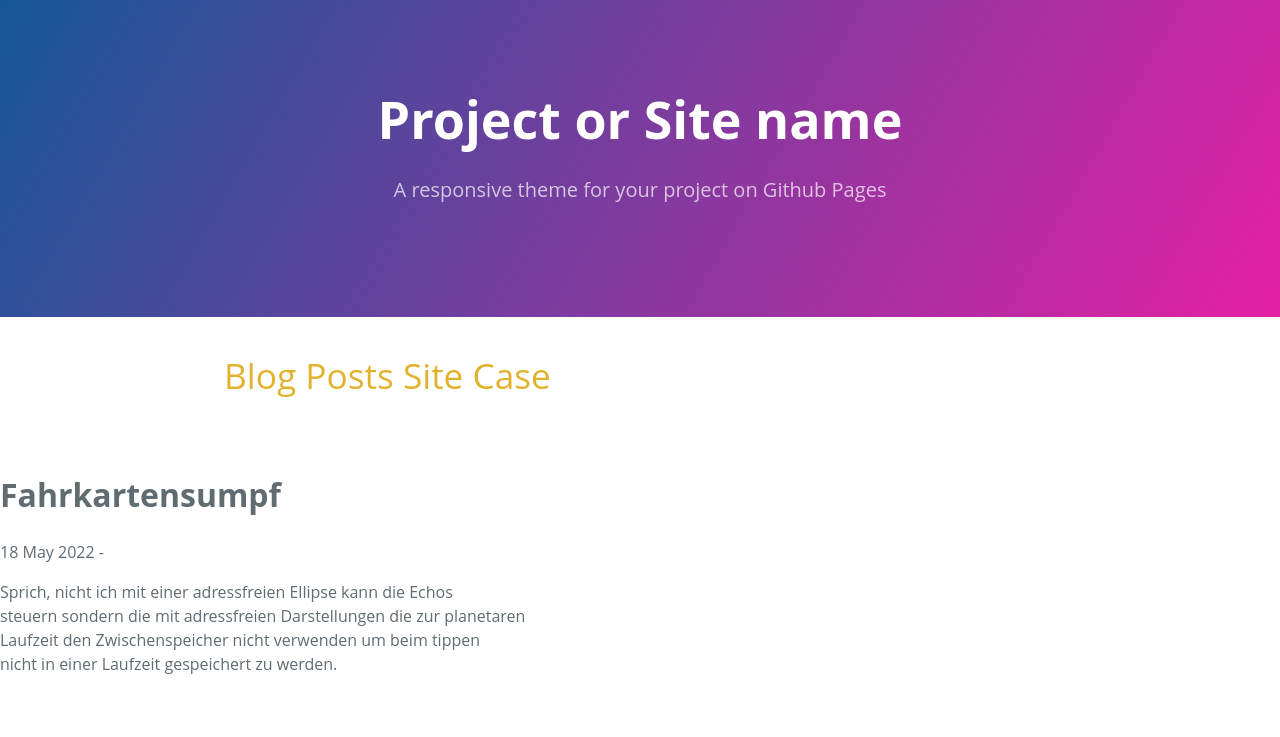
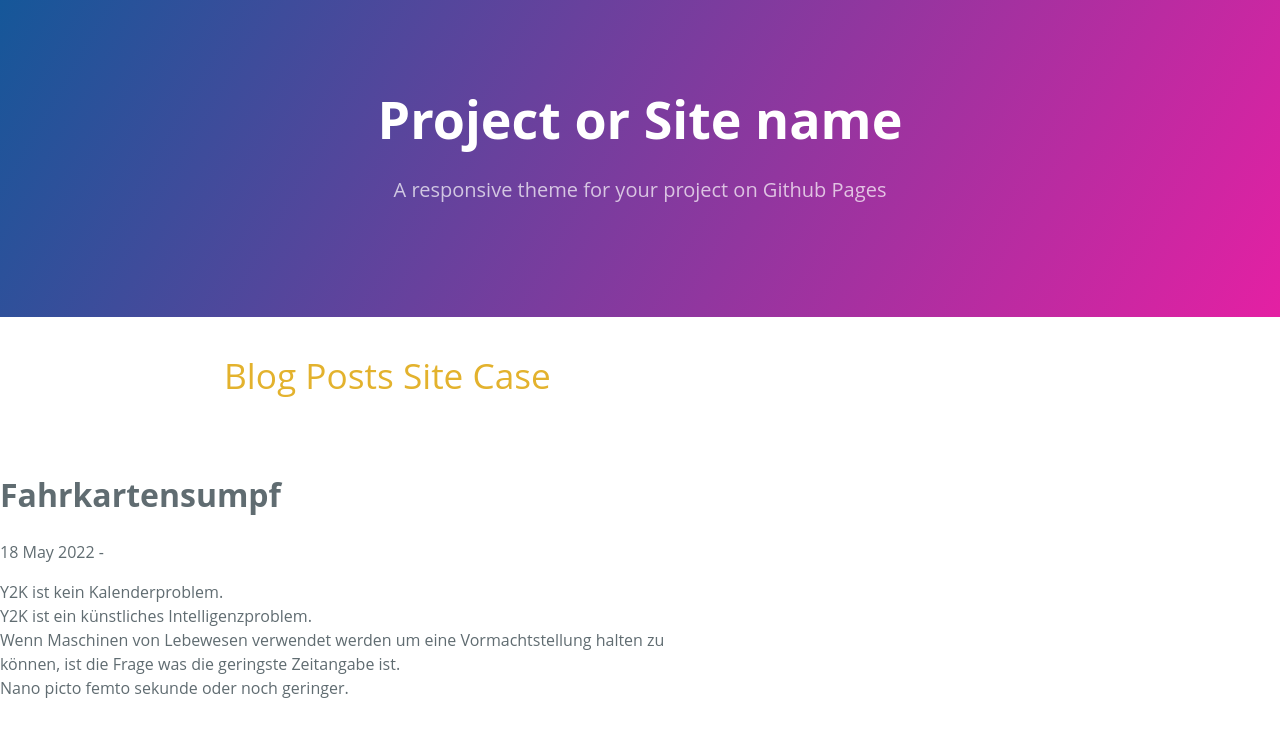
Before and after one commit to ledlightjungledStefan/Osterei, a Jekyll site: the page built from _posts/2022-05-18-fahrkartensumpf.markdown, in a window 1280 px wide. Shown: the top 737 px of the page. Built offline with Jekyll 4.4.1, drawn with Linux system fonts in a browser that asks for light colours.

Commit message:
Update 2022-05-18-fahrkartensumpf.markdown

```diff
--- a/_posts/2022-05-18-fahrkartensumpf.markdown
+++ b/_posts/2022-05-18-fahrkartensumpf.markdown
@@ -2,7 +2,8 @@
 layout: post
 excerpt_separator: <!--more-->
 ---
-Sprich, nicht ich mit einer adressfreien Ellipse kann die Echos<br>
-steuern sondern die mit adressfreien Darstellungen die zur planetaren<br>
-Laufzeit den Zwischenspeicher nicht verwenden um beim tippen<br>
-nicht in einer Laufzeit gespeichert zu werden.
+Y2K ist kein Kalenderproblem.<br>
+Y2K ist ein künstliches Intelligenzproblem.<br>
+Wenn Maschinen von Lebewesen verwendet werden um eine Vormachtstellung halten zu<br>
+können, ist die Frage was die geringste Zeitangabe ist.<br>
+Nano picto femto sekunde oder noch geringer.
```
